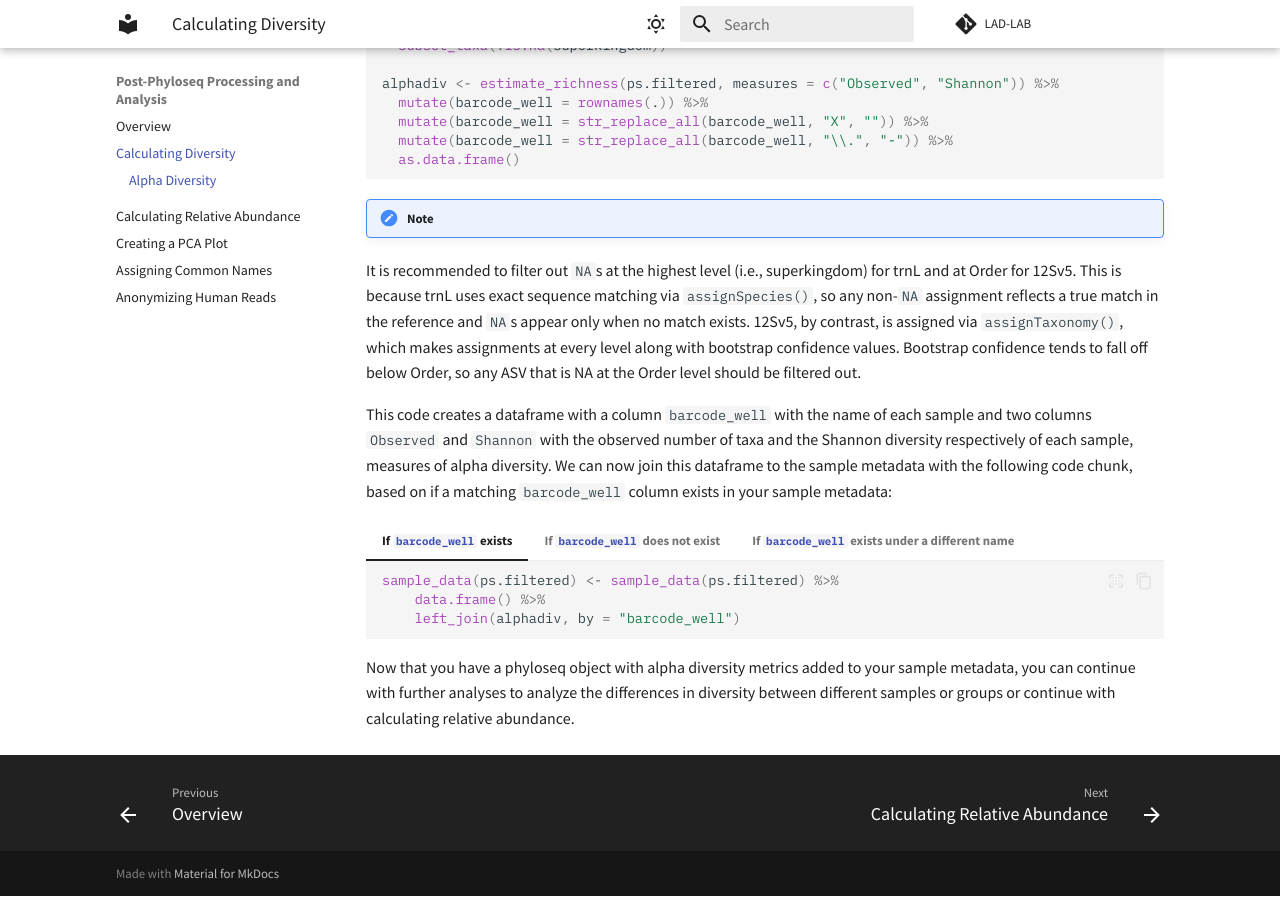
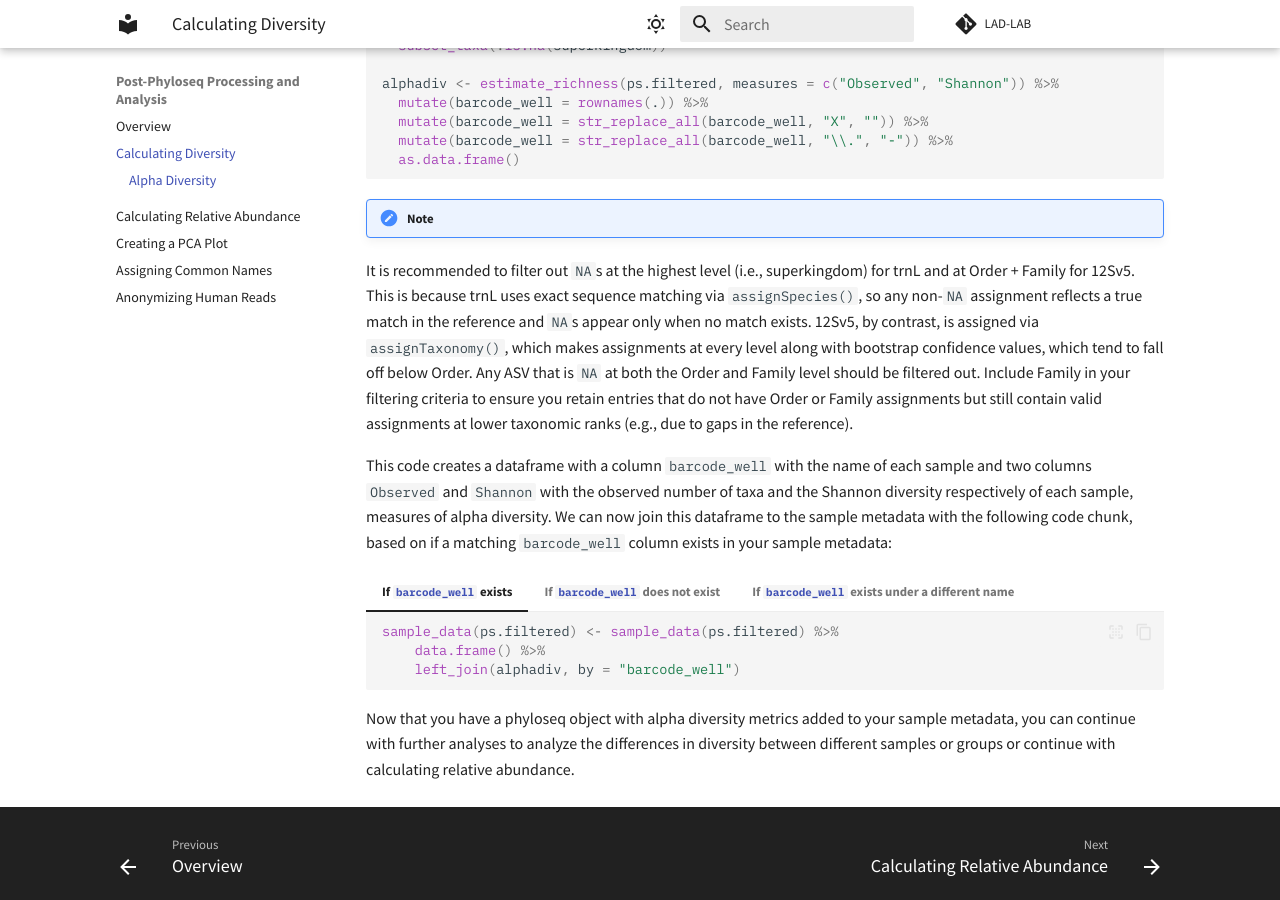
Before and after one commit to LAD-LAB/lad-lab.github.io, an MkDocs documentation site: the page built from docs/diversity.md, in a window 1280 px wide and 900 px high, scrolled down 470 px. Built offline with MkDocs 1.6.1 and Material for MkDocs 9.7.7, drawn with Linux system fonts in a browser that asks for light colours.

Commit message:
Revise NA filtering criteria for trnL and 12Sv5
Updated filtering recommendations for NA taxa in 12Sv5 to include Family level.

```diff
--- a/docs/diversity.md
+++ b/docs/diversity.md
@@ -21,7 +21,7 @@ alphadiv <- estimate_richness(ps.filtered, measures = c("Observed", "Shannon"))
 
 !!! note Filtering unassigned taxa
 
-  It is recommended to filter out `NA`s at the highest level (i.e., superkingdom) for trnL and at Order for 12Sv5. This is because trnL uses exact sequence matching via `assignSpecies()`, so any non-`NA` assignment reflects a true match in the reference and `NA`s appear only when no match exists. 12Sv5, by contrast, is assigned via `assignTaxonomy()`, which makes assignments at every level along with bootstrap confidence values. Bootstrap confidence tends to fall off below Order, so any ASV that is NA at the Order level should be filtered out.
+  It is recommended to filter out `NA`s at the highest level (i.e., superkingdom) for trnL and at Order + Family for 12Sv5. This is because trnL uses exact sequence matching via `assignSpecies()`, so any non-`NA` assignment reflects a true match in the reference and `NA`s appear only when no match exists. 12Sv5, by contrast, is assigned via `assignTaxonomy()`, which makes assignments at every level along with bootstrap confidence values, which tend to fall off below Order. Any ASV that is `NA` at both the Order and Family level should be filtered out. Include Family in your filtering criteria to ensure you retain entries that do not have Order or Family assignments but still contain valid assignments at lower taxonomic ranks (e.g., due to gaps in the reference).
 
 This code creates a dataframe with a column `barcode_well` with the name of each sample and two columns `Observed` and `Shannon` with the observed number of taxa and the Shannon diversity respectively of each sample, measures of alpha diversity. We can now join this dataframe to the sample metadata with the following code chunk, based on if a matching `barcode_well` column exists in your sample metadata:
 
```
